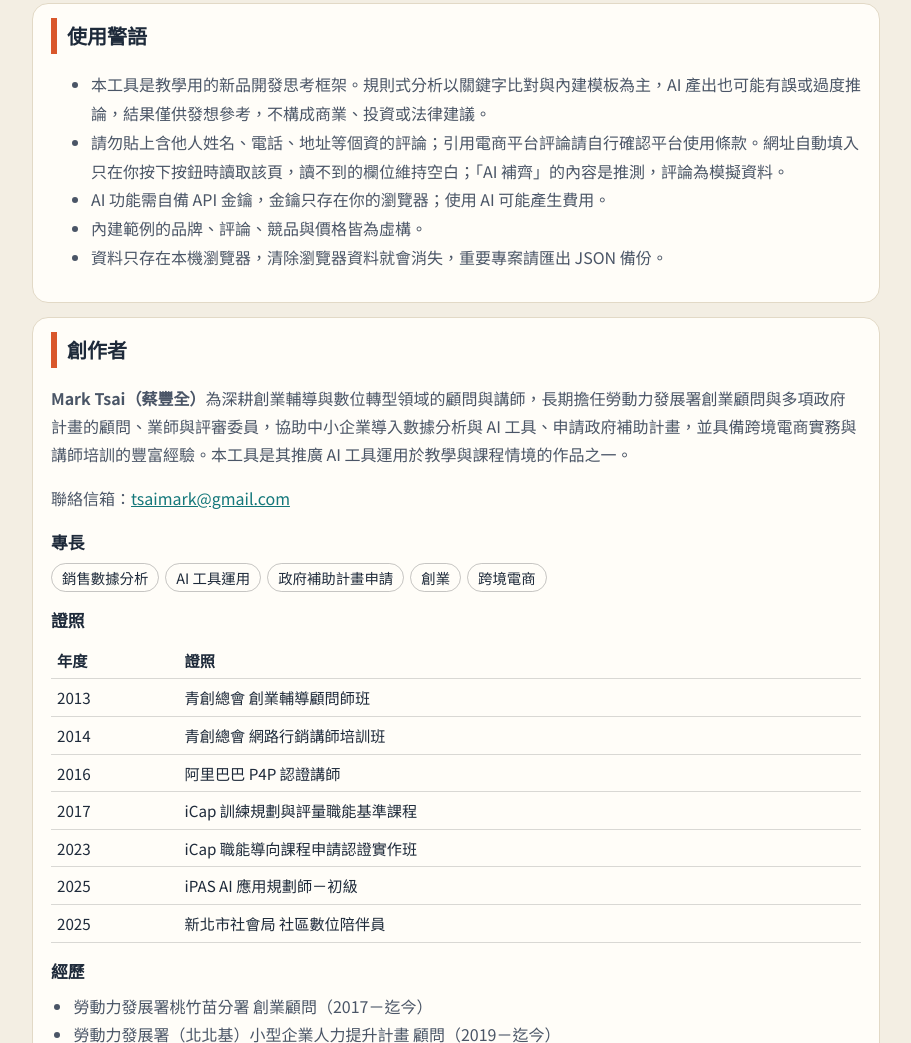
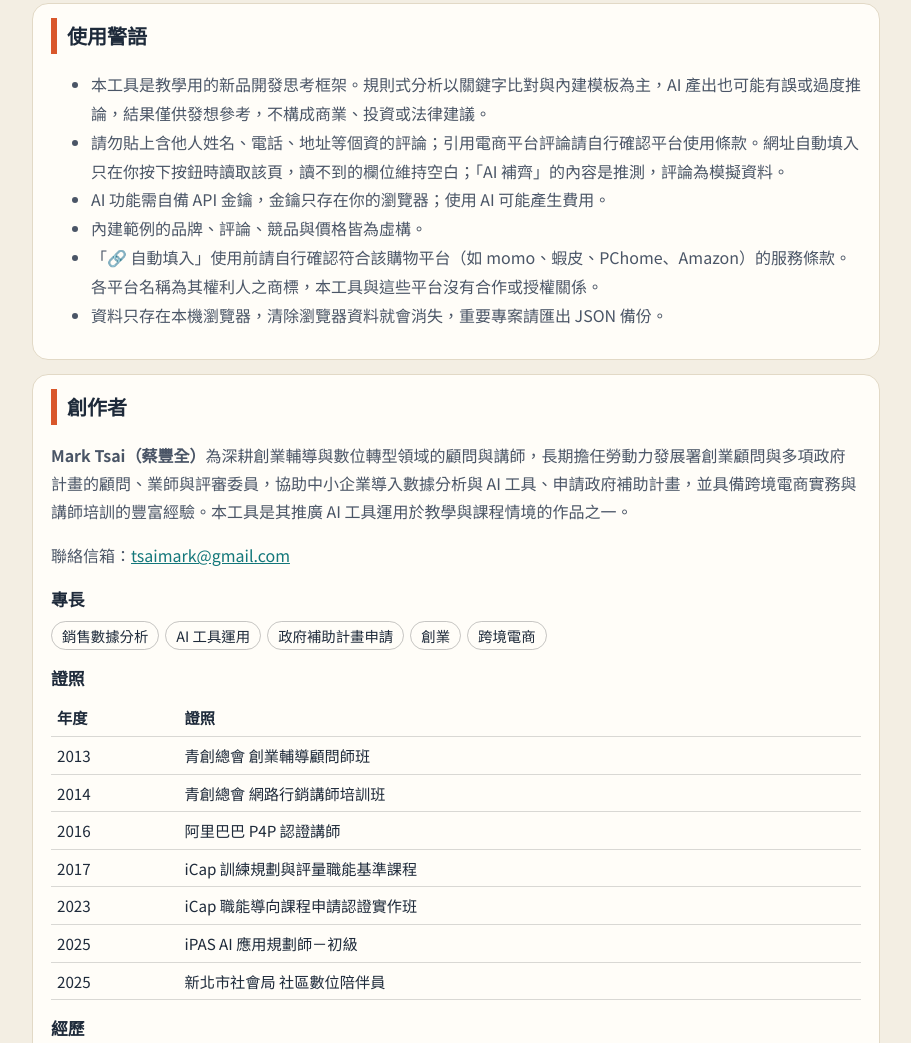
Before and after one commit to M255525/new-product-dev-system, a plain HTML site: page manual.html in a window 1280 px wide. Shown: the part 3922-4965 px from the top of the page, without its empty margins (184-1095 px from the left). Drawn offline with Linux system fonts and the light colour scheme.

Commit message:
智財權檢查：加註商標／來源聲明與相關調整
Co-Authored-By: Claude Opus 5.5 <noreply@anthropic.com>

```diff
--- a/manual.html
+++ b/manual.html
@@ -138,6 +138,7 @@ code{background:rgba(128,128,128,.15);border-radius:4px;padding:0 4px}
 <li>請勿貼上含他人姓名、電話、地址等個資的評論；引用電商平台評論請自行確認平台使用條款。網址自動填入只在你按下按鈕時讀取該頁，讀不到的欄位維持空白；「AI 補齊」的內容是推測，評論為模擬資料。</li>
 <li>AI 功能需自備 API 金鑰，金鑰只存在你的瀏覽器；使用 AI 可能產生費用。</li>
 <li>內建範例的品牌、評論、競品與價格皆為虛構。</li>
+<li>「🔗 自動填入」使用前請自行確認符合該購物平台（如 momo、蝦皮、PChome、Amazon）的服務條款。各平台名稱為其權利人之商標，本工具與這些平台沒有合作或授權關係。</li>
 <li>資料只存在本機瀏覽器，清除瀏覽器資料就會消失，重要專案請匯出 JSON 備份。</li>
 </ul>
 </section>
```
